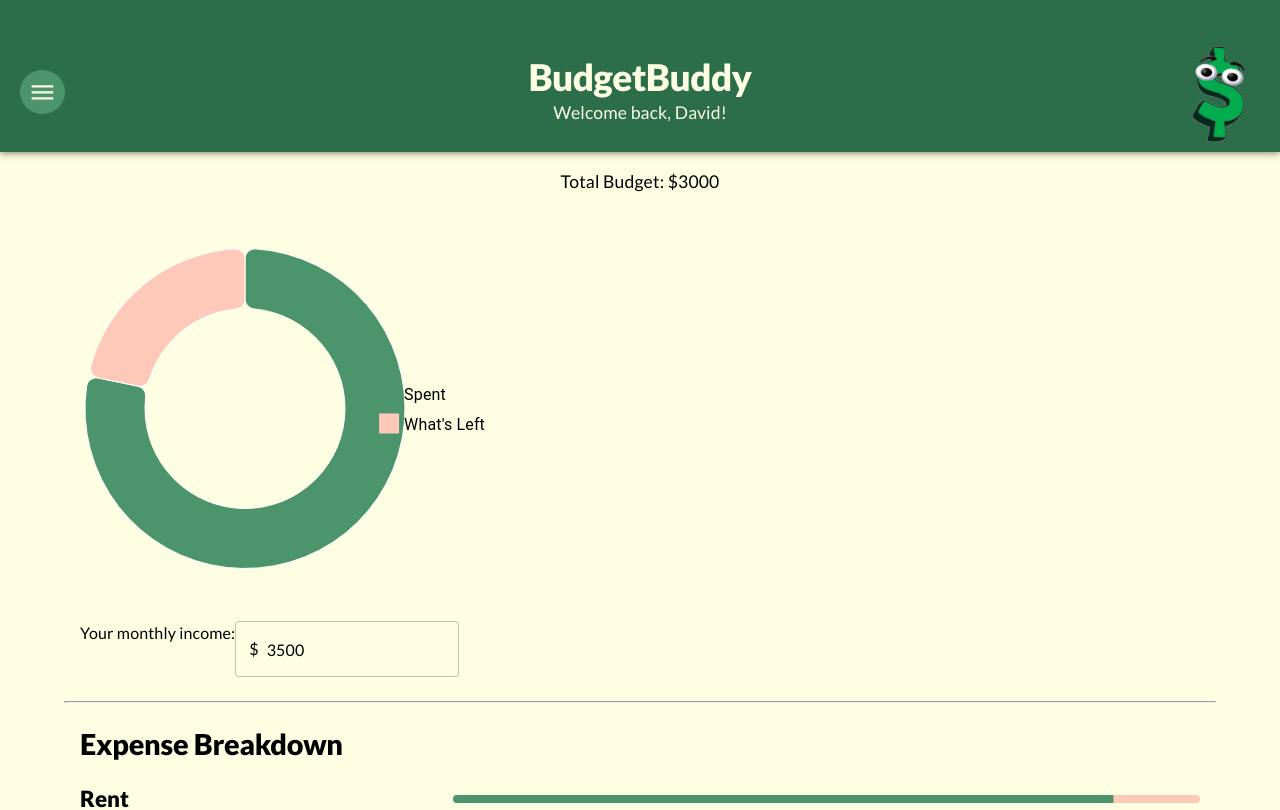
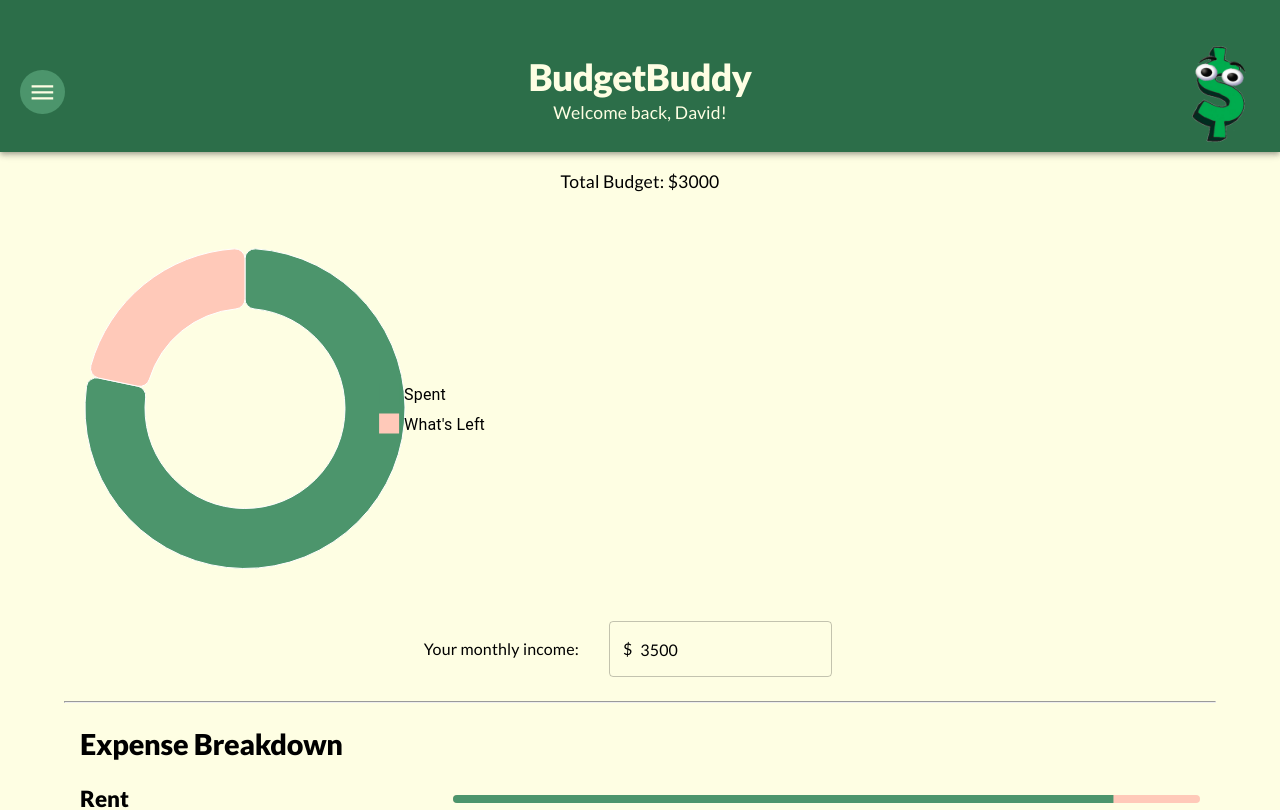
Before and after one commit to 392-f23/BudgetBuddy, a React (Vite) app: page / in a window 1280 px wide. Shown: the top 810 px of the page. Built offline with nearby package versions, Linux system fonts and the light colour scheme.

Commit message:
spacing between textfield and h3

```diff
--- a/src/components/ChartSection.jsx
+++ b/src/components/ChartSection.jsx
@@ -8,8 +8,18 @@ const ChartSection = ({ income, budget, expenses }) => {
   return (
     <Box sx={{ padding: "16px" }}>
       <Chart budget={budget} expenses={expenses} />
-      <Box sx={{ display: "flex" }}>
-        <Typography varianat="h3">Your monthly income: </Typography>
+      <Box sx={{ display: "flex", justifyContent: "center" }}>
+        <Typography
+          varianat="h3"
+          sx={{
+            display: "flex",
+            justifyContent: "center",
+            alignItems: "center",
+            marginRight: "30px",
+          }}
+        >
+          Your monthly income:{" "}
+        </Typography>
         <TextField
           defaultValue={currentIncome}
           onChange={(event) => setCurrentIncome(event.target.value)}
```
